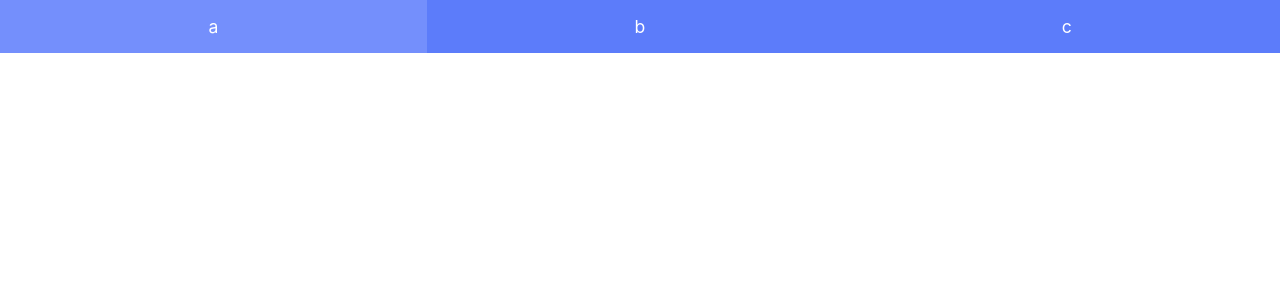
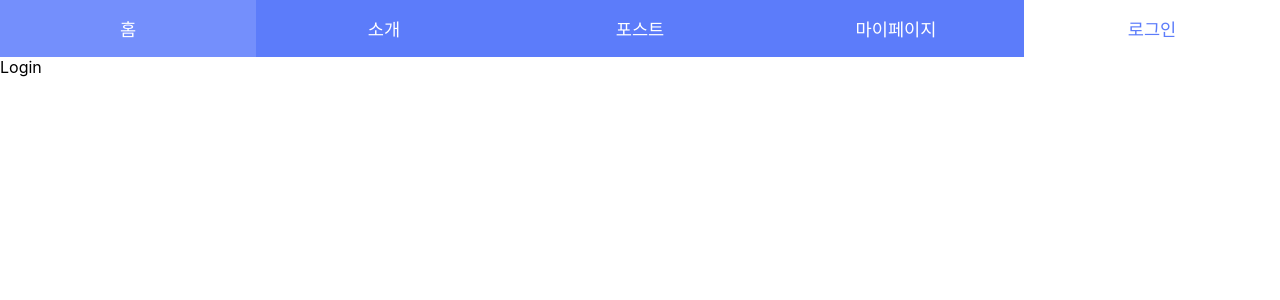
Before and after one commit to jsunwoo/react-router-tutorial, a React (Create React App) app: page /login in a window 1280 px wide. Shown: the top 300 px of the page. Built offline with nearby package versions, Linux system fonts and the light colour scheme.

Commit message:
How to use basic Redirect comp

```diff
--- a/src/App.js
+++ b/src/App.js
@@ -3,6 +3,8 @@
 import Home from "./routes/Home";
 import About from "./routes/About";
 import Posts from "./routes/Posts";
+import MyPage from "./routes/MyPage";
+import Login from "./routes/Login";
 import Header from "./components/Header";
 
 const App = () => {
@@ -13,6 +15,8 @@
         <Route exact path="/" component={Home} />
         <Route path="/about/:username" component={About} />
         <Route path="/posts" component={Posts} />
+        <Route path="/login" component={Login} />
+        <Route path="/me" component={MyPage} />
       </div>
     </Router>
   );
--- a/src/components/Header.js
+++ b/src/components/Header.js
@@ -6,13 +6,19 @@
   return (
     <div className="header">
       <NavLink exact to="/" className="item">
-        a
+        홈
       </NavLink>
       <NavLink to="/about/velopert" className="item">
-        b
+        소개
       </NavLink>
       <NavLink to="/posts" className="item">
-        c
+        포스트
+      </NavLink>
+      <NavLink to="/me" className="item">
+        마이페이지
+      </NavLink>
+      <NavLink to="/Login" className="item">
+        로그인
       </NavLink>
     </div>
   );
--- /dev/null
+++ b/src/routes/Login.js
@@ -0,0 +1,7 @@
+import React from "react";
+
+const Login = () => {
+  return <div>Login</div>;
+};
+
+export default Login;
--- /dev/null
+++ b/src/routes/MyPage.js
@@ -0,0 +1,15 @@
+import React from "react";
+import { Redirect } from "react-router-dom";
+
+const logged = false;
+
+const MyPage = () => {
+  return (
+    <div>
+      {!logged && <Redirect to="/login" />}
+      MyPage
+    </div>
+  );
+};
+
+export default MyPage;
```
